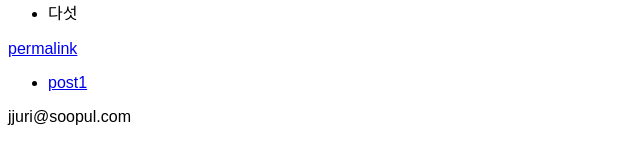
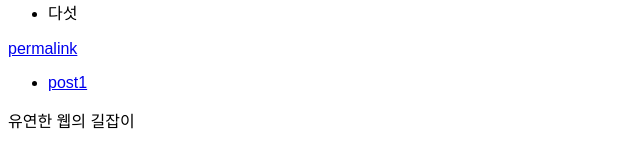
Before and after one commit to ionic2002/ionic2002.github.io, a Jekyll site: the page built from index.html, in a window 1280 px wide. Shown: the part 318-486 px from the top of the page, without its empty margins (0-640 px from the left). Built offline with Jekyll 4.4.1, drawn with Linux system fonts in a browser that asks for light colours; the list of posts is cut into pages by our own code.

Commit message:
Update footer.html

```diff
--- a/_includes/footer.html
+++ b/_includes/footer.html
@@ -1 +1 @@
-<p> jjuri@soopul.com</p>
+<p> 유연한 웹의 길잡이</p>
```
